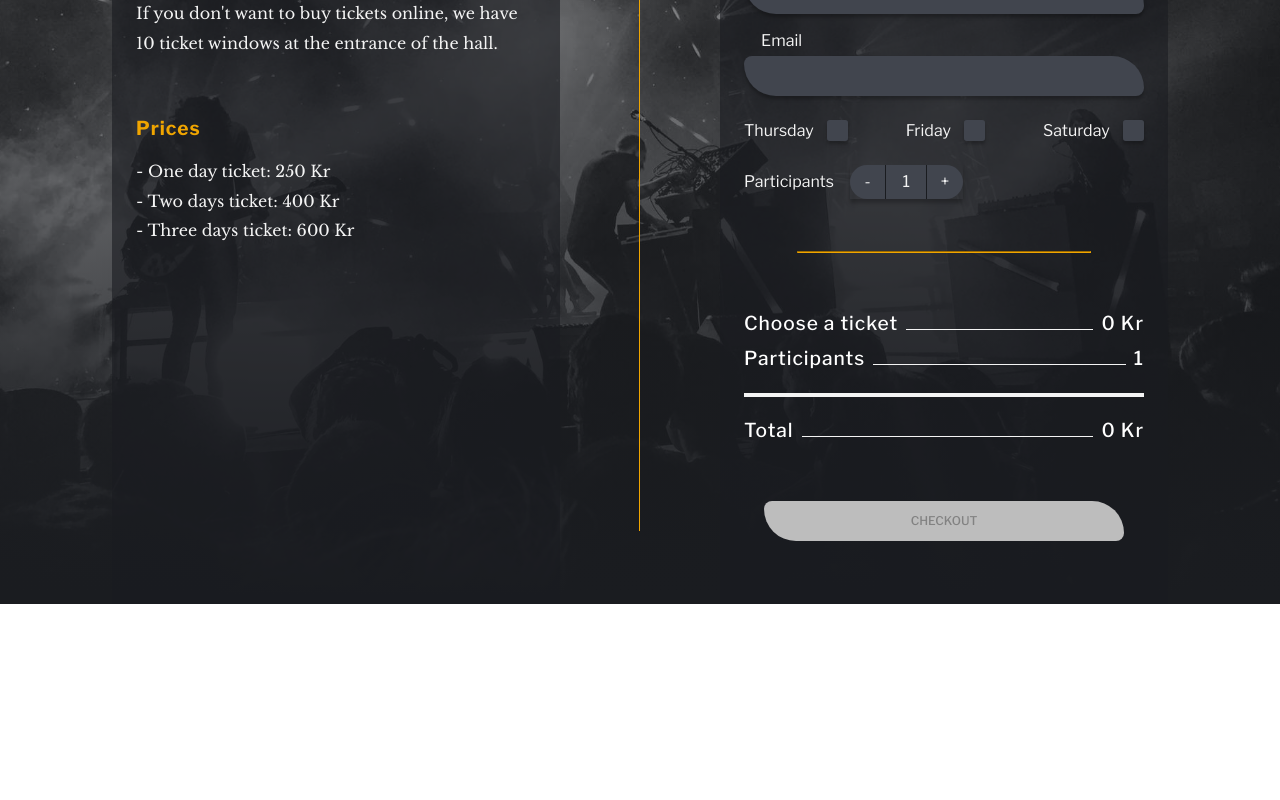
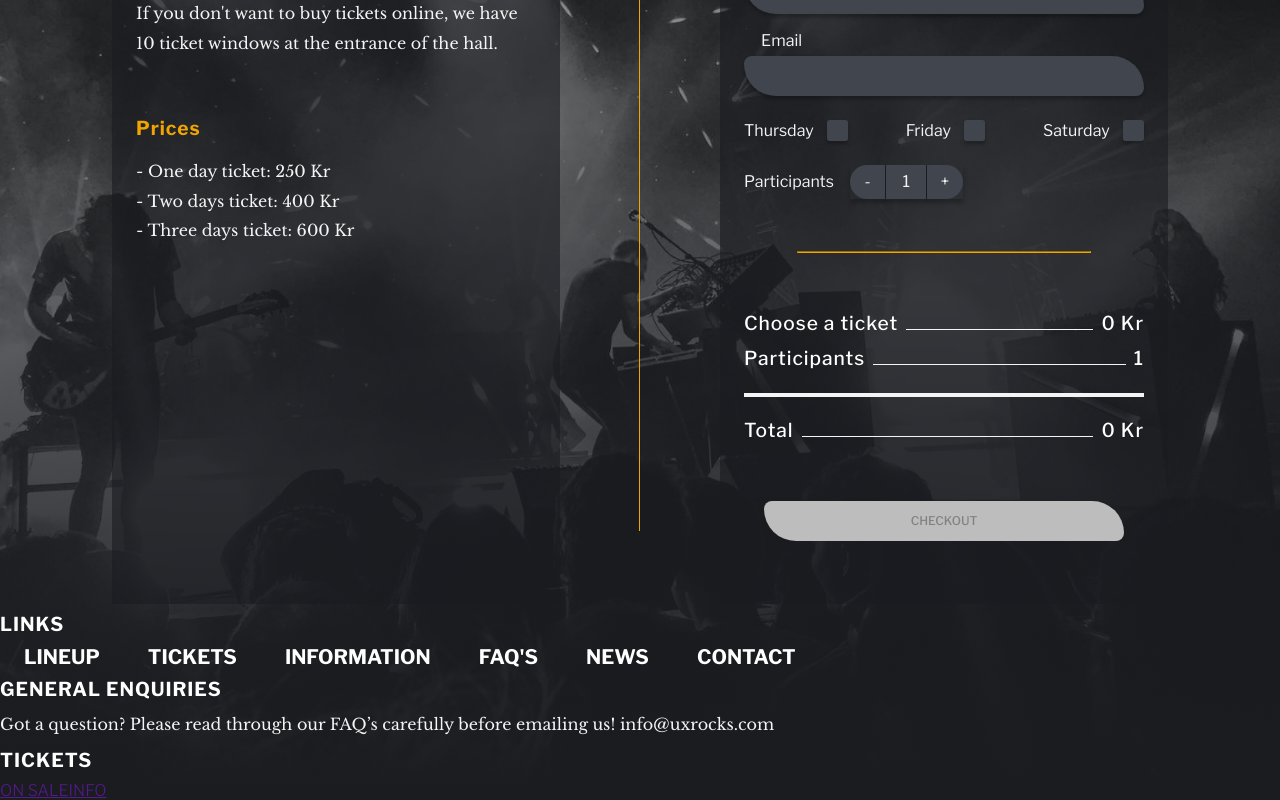
Before and after one commit to jensengbg-christian-mosciatti/ux-rocks, a Vue app: page /#/tickets in a window 1280 px wide. Shown: the part 405-1205 px from the top of the page. Before the commit the page ends 1009 px from the top, so only its background shows below. Built offline with nearby package versions, Linux system fonts and the light colour scheme.

Commit message:
started work on Footer

```diff
--- a/src/App.vue
+++ b/src/App.vue
@@ -22,10 +22,12 @@
     <MenuModal v-if="showModal" @close="showModal = false" />
   </div>
   <router-view />
+  <Footer />
 </template>
 
 <script>
 import MenuModal from '@/components/menuModal.vue'
+import Footer from '@/components/Footer.vue'
 export default {
   data() {
     return {
@@ -34,6 +36,7 @@ export default {
   },
   components: {
     MenuModal,
+    Footer,
   },
 }
 </script>
@@ -45,6 +48,7 @@ html {
   box-sizing: border-box;
   background-color: $black;
 }
+
 * {
   margin: 0;
   padding: 0;
@@ -90,10 +94,9 @@ html {
     .hamburger-menu {
       display: block;
     }
-  }
-
-  .links {
-    display: none;
+    > .links {
+      display: none;
+    }
   }
 }
 </style>
--- /dev/null
+++ b/src/components/Footer.vue
@@ -0,0 +1,34 @@
+<template>
+  <footer>
+    <section class="links">
+      <h2>LINKS</h2>
+      <a href="">LINEUP</a>
+      <a href="">TICKETS</a>
+      <a href="">INFORMATION</a>
+      <a href="">FAQ'S</a>
+      <a href="">NEWS</a>
+      <a href="">CONTACT</a>
+    </section>
+    <section class="general">
+      <div class="enquiries">
+        <h2>GENERAL ENQUIRIES</h2>
+        <p>
+          Got a question? Please read through our FAQ’s carefully before
+          emailing us! info@uxrocks.com
+        </p>
+      </div>
+      <div class="social-cont"></div>
+    </section>
+    <section class="tickets">
+      <h2>TICKETS</h2>
+      <a href="">ON SALE</a>
+      <a href="">INFO</a>
+    </section>
+  </footer>
+</template>
+
+<script>
+export default {}
+</script>
+
+<style scoped></style>
--- a/src/components/TicketShop.vue
+++ b/src/components/TicketShop.vue
@@ -98,9 +98,20 @@ export default {
     updTicketDays(value) {
       this.days = this.days + (value === true ? 1 : -1)
     },
+    addSpaces(nStr) {
+      nStr += ''
+      const x = nStr.split('.')
+      let x1 = x[0]
+      const x2 = x.length > 1 ? '.' + x[1] : ''
+      const rgx = /(\d+)(\d{3})/
+      while (rgx.test(x1)) {
+        x1 = x1.replace(rgx, '$1' + ' ' + '$2')
+      }
+      return x1 + x2
+    },
     addKr(value) {
       // if (!value || value === 0) return ''
-      return value + ' Kr'
+      return this.addSpaces(value) + ' Kr'
     },
   },
 }
@@ -135,6 +146,7 @@ h2 {
   border-width: 2px;
   border-color: $white;
   border-style: solid;
+  margin: 1em 0;
 }
 .shop-line {
   display: flex;
@@ -149,12 +161,12 @@ h2 {
   }
 }
 
-.shop-line:nth-of-type(2) {
-  margin-bottom: 1em;
-}
-.shop-line:nth-last-of-type(1) {
-  margin-top: 1em;
-}
+// .shop-line:nth-last-of-type(2) {
+//   margin-bottom: 1em;
+// }
+// .shop-line:nth-last-of-type(1) {
+//   margin-top: 1em;
+// }
 
 .shop-summary {
   margin-bottom: $margin-v-section;
--- a/src/styles/_general.scss
+++ b/src/styles/_general.scss
@@ -1,16 +1,15 @@
 html.ticket {
   min-height: 100vh;
   background-color: $black;
-  background: $bck-shadow, url('./assets/img/bck-tickets.jpg');
-  //   background: url('./assets/img/bck-tickets.jpg');
+  background-image: $bck-shadow, url('./assets/img/bck-tickets.jpg');
   background-repeat: no-repeat;
   background-size: cover;
   background-position: center;
 }
 
 .home-bg {
-  background: $bg-shadow-home, url('./assets/img/home-bg.png');
   background-color: $black; /* Used if the image is unavailable */
+  background-image: $bg-shadow-home, url('./assets/img/home-bg.png');
   height: 110vh; /* You must set a specified height */
   background-repeat: no-repeat; /* Do not repeat the image */
   background-size: cover; /* Resize the background image to cover the entire container */
@@ -20,8 +19,7 @@ html.ticket {
 html.lineup {
   min-height: 100vh;
   background-color: $black;
-  background: $lineup-shadow, url('./assets/img/lineup-bg.jpg');
-  //   background: url('./assets/img/bck-tickets.jpg');
+  background-image: $lineup-shadow, url('./assets/img/lineup-bg.jpg');
   background-repeat: no-repeat;
   background-size: cover;
   background-position: center;
--- a/src/views/Lineup.vue
+++ b/src/views/Lineup.vue
@@ -2,17 +2,21 @@
   <div id="lineup">
     <h1>Lineup</h1>
     <div class="btn-container">
-        <PrimaryBtn title="ALL"/>
-        <GhostBtn title="THURSDAY"/>
-        <GhostBtn title="FRIDAY"/>
-        <GhostBtn title="SATURDAY"/>
+      <PrimaryBtn title="ALL" />
+      <GhostBtn title="THURSDAY" />
+      <GhostBtn title="FRIDAY" />
+      <GhostBtn title="SATURDAY" />
     </div>
     <div class="lineup-container">
-        <Artist name="Metallica" pic="metallica.jpg" type="highlight"/>
-        <Artist name="System of a Down" pic="system-of-a-down.jpg" type="highlight"/>
-        <Artist name="Tonight Alive" pic="jan.jpg" type="rest"/>
-        <Artist name="Tired Lion" pic="tired-lion.jpg" type="rest"/>
-        <Artist name="Antagonist A.D" pic="ad.jpg" type="rest"/>
+      <Artist name="Metallica" pic="metallica.jpg" type="highlight" />
+      <Artist
+        name="System of a Down"
+        pic="system-of-a-down.jpg"
+        type="highlight"
+      />
+      <Artist name="Tonight Alive" pic="jan.jpg" type="rest" />
+      <Artist name="Tired Lion" pic="tired-lion.jpg" type="rest" />
+      <Artist name="Antagonist A.D" pic="ad.jpg" type="rest" />
     </div>
     <h2>More <span class="gold">bands</span> to be announced...</h2>
   </div>
@@ -23,12 +27,16 @@ import Artist from '@/components/Artist'
 import PrimaryBtn from '@/components/PrimaryBtn'
 import GhostBtn from '@/components/GhostBtn'
 export default {
-  components: { Artist, PrimaryBtn, GhostBtn },
-  beforeCreate() {
+  components: {Artist, PrimaryBtn, GhostBtn},
+  beforeMount() {
+    // document.documentElement.classList.add('size')
+    // document.documentElement.classList.add('lineup')
+    // setTimeout(() => document.documentElement.classList.remove('size'), 1)
     document.documentElement.className = 'lineup'
   },
   beforeUnmount() {
     document.documentElement.className = ''
+    // setTimeout(() => console.log('a'), 300)
   },
 }
 </script>
@@ -64,7 +72,6 @@ export default {
   }
 }
 
-
 @media all and (max-width: 1000px) {
   #lineup {
     margin: auto;
@@ -75,13 +82,11 @@ export default {
     .btn-container {
       flex-wrap: wrap;
       max-width: 500px;
-    .primary-btn, .ghost-btn {
+      .primary-btn,
+      .ghost-btn {
         margin: $margin-v-mobile-button;
       }
     }
   }
 }
-
-
-
 </style>
--- a/src/views/Tickets.vue
+++ b/src/views/Tickets.vue
@@ -37,11 +37,13 @@ export default {
   components: {
     Ticket,
   },
-  beforeCreate() {
+  created() {
     document.documentElement.className = 'ticket'
+    // setTimeout(() => (document.documentElement.className = 'ticket'), 1000)
   },
   beforeUnmount() {
     document.documentElement.className = ''
+    // setTimeout(() => console.log('a'), 300)
   },
 }
 </script>
```
Lines whose indentation alone changed are shown as unchanged.
